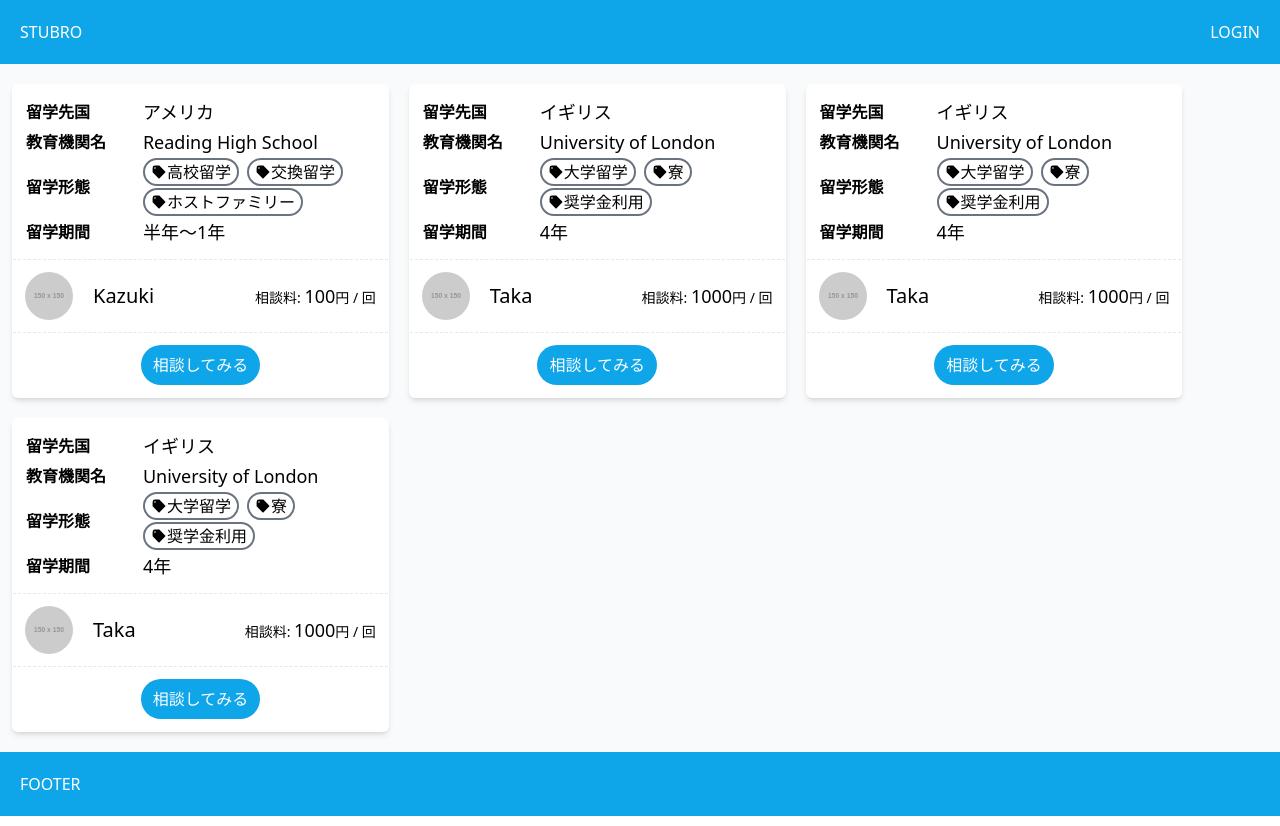
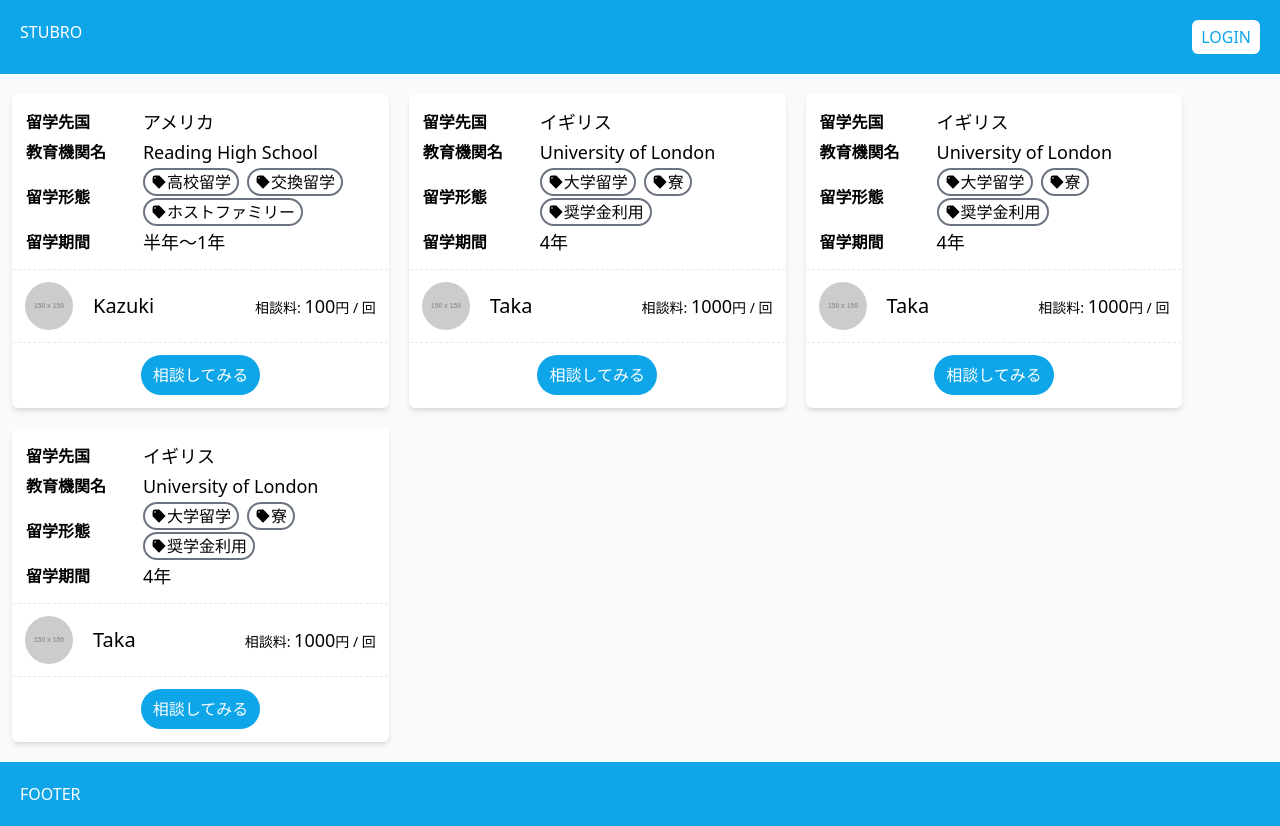
Before and after one commit to kazukitaninaka/stubro, a Next.js app in the folder app/: page / in a window 1280 px wide. Built offline with nearby package versions, Linux system fonts and the light colour scheme; no server answers.

Commit message:
resolve semantic problem of login button bc Link contained button tag

```diff
--- a/app/components/Layout.tsx
+++ b/app/components/Layout.tsx
@@ -4,10 +4,12 @@ import useAuth from '../hooks/useAuth';
 import { RootState } from '../stores';
 import { UserCircleIcon } from '@heroicons/react/solid';
 import Link from 'next/link';
+import { useRouter } from 'next/router';
 
 export default function Layout({ children }: { children: ReactNode }) {
   useAuth();
   const id = useSelector((state: RootState) => state.user.id);
+  const router = useRouter();
   return (
     <div className='flex flex-col min-h-screen'>
       <header className='bg-sky-500 p-5 text-white flex justify-between'>
@@ -19,9 +21,12 @@ export default function Layout({ children }: { children: ReactNode }) {
             <UserCircleIcon className='h-7 w-7 cursor-pointer' />
           </Link>
         ) : (
-          <Link href='/signin'>
-            <button>LOGIN</button>
-          </Link>
+          <button
+            className='bg-white text-sky-500 border border-transparent rounded-md px-2 py-1 hover:bg-slate-100'
+            onClick={() => router.push('/signin')}
+          >
+            LOGIN
+          </button>
         )}
       </header>
       <main className='bg-gray-50 flex-1'>
```
